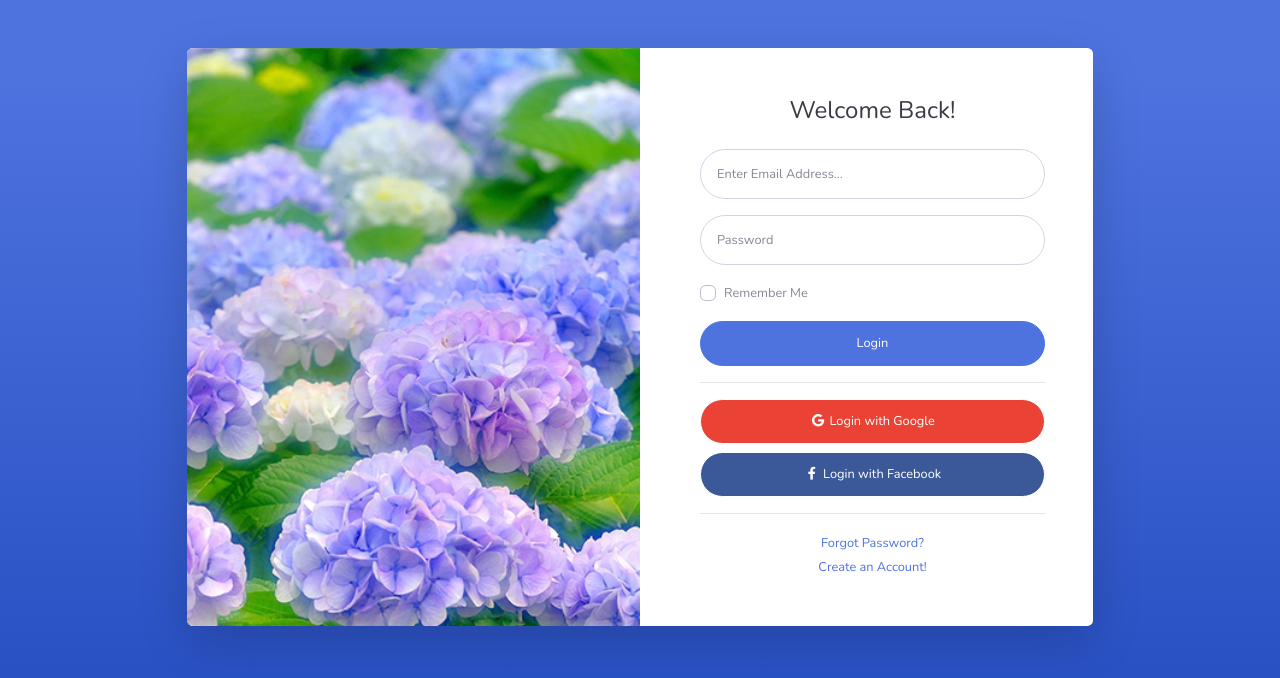
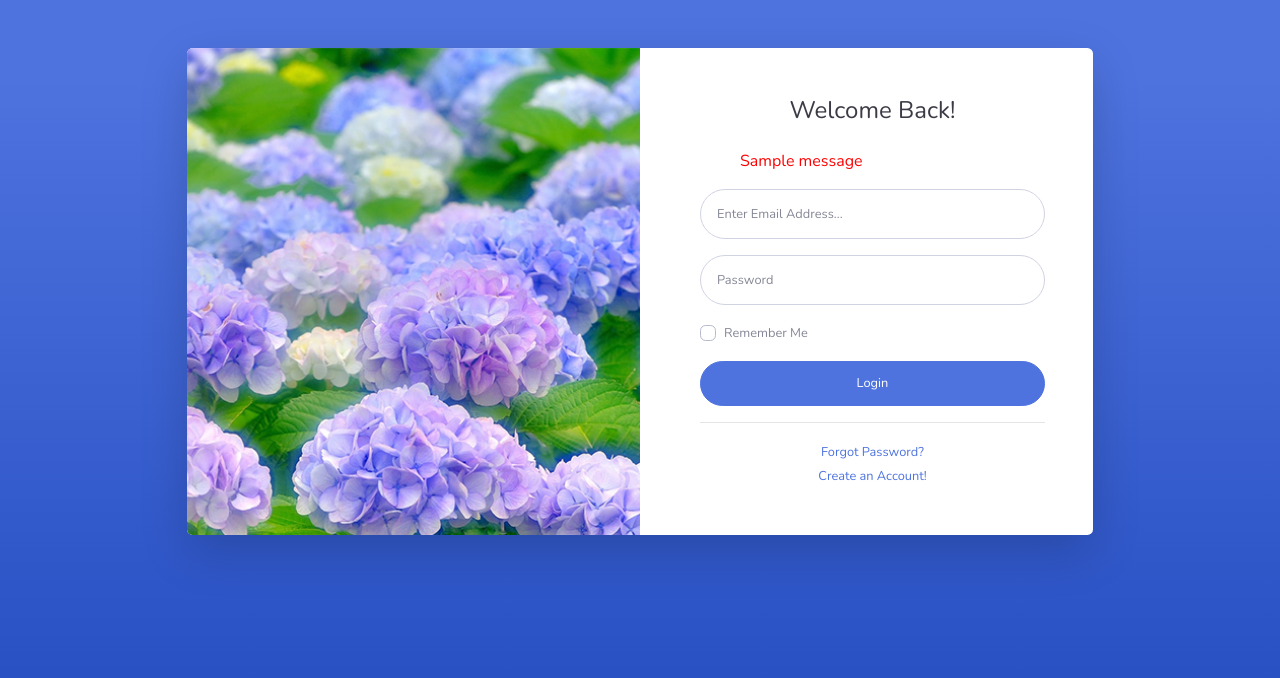
Before and after one commit to hungnn2911/python-group1, a Django app: template jobsummary/templates/layouts/login.html in a window 1280 px wide. Shown: the top 678 px of the page. Run offline with Django 3.2, Linux system fonts and the light colour scheme; the template is opened without the code that fills it, so the values that code supplies are empty; tables that the repository leaves empty hold one stand-in row (values such as "Sample post"); one stand-in notice (Sample message) is shown; some libraries are stand-ins or nearby versions.

Commit message:
Init login logout

```diff
--- a/jobsummary/models.py
+++ b/jobsummary/models.py
@@ -61,16 +61,16 @@ class MyUser(AbstractBaseUser):
 
     position = models.CharField(max_length=255)
 
-    ROLES = [(0, "Admin"), (1, "Secretary"), (2, "Manager"), (4, "Staff")]
+    ROLES = [(0, "Admin"), (1, "Secretary"), (2, "Manager"), (3, "Staff")]
 
-    role = models.IntegerField(choices=ROLES)
+    role = models.IntegerField(choices=ROLES, null=True)
 
     email = models.EmailField(
         verbose_name='email address',
         max_length=255,
         unique=True,
     )
-    room_id = models.ForeignKey("Room", on_delete=models.CASCADE)
+    room = models.ForeignKey("Room", on_delete=models.CASCADE, null=True)
 
     is_active = models.BooleanField(default=True)
     is_admin = models.BooleanField(default=False)
--- a/jobsummary/templates/dashboard/index.html
+++ b/jobsummary/templates/dashboard/index.html
@@ -715,7 +715,7 @@
                 <div class="modal-body">Select "Logout" below if you are ready to end your current session.</div>
                 <div class="modal-footer">
                     <button class="btn btn-secondary" type="button" data-dismiss="modal">Cancel</button>
-                    <a class="btn btn-primary" href="login.html">Logout</a>
+                    <a class="btn btn-primary" href="{% url 'logout' %}">Logout</a>
                 </div>
             </div>
         </div>
--- /dev/null
+++ b/jobsummary/templates/layouts/_messages.html
@@ -0,0 +1,7 @@
+{% if messages %}
+<ul>
+    {% for messages in messages %}
+        <p style= "color: red;"> {{ messages }} </p>
+    {% endfor %}
+</ul>
+{% endif%}
--- a/jobsummary/templates/layouts/login.html
+++ b/jobsummary/templates/layouts/login.html
@@ -19,14 +19,19 @@
                                 <div class="text-center">
                                     <h1 class="h4 text-gray-900 mb-4">Welcome Back!</h1>
                                 </div>
-                                <form class="user">
+                                <div>
+                                    {% include "layouts/_messages.html"  %}
+
+                                </div>
+                                <form class="user" method="POST" action="{% url "login" %}">
+                                    {% csrf_token %}
                                     <div class="form-group">
-                                        <input type="email" class="form-control form-control-user"
+                                        <input type="email" name="email" class="form-control form-control-user"
                                             id="exampleInputEmail" aria-describedby="emailHelp"
                                             placeholder="Enter Email Address...">
                                     </div>
                                     <div class="form-group">
-                                        <input type="password" class="form-control form-control-user"
+                                        <input type="password" name="password" class="form-control form-control-user"
                                             id="exampleInputPassword" placeholder="Password">
                                     </div>
                                     <div class="form-group">
@@ -36,16 +41,10 @@
                                                 Me</label>
                                         </div>
                                     </div>
-                                    <a href="index.html" class="btn btn-primary btn-user btn-block">
+                                    <button class="btn btn-primary btn-user btn-block">
                                         Login
-                                    </a>
-                                    <hr>
-                                    <a href="index.html" class="btn btn-google btn-user btn-block">
-                                        <i class="fab fa-google fa-fw"></i> Login with Google
-                                    </a>
-                                    <a href="index.html" class="btn btn-facebook btn-user btn-block">
-                                        <i class="fab fa-facebook-f fa-fw"></i> Login with Facebook
-                                    </a>
+                                    </button>
+
                                 </form>
                                 <hr>
                                 <div class="text-center">
--- a/jobsummary/urls.py
+++ b/jobsummary/urls.py
@@ -2,7 +2,7 @@ from django.urls import path
 from jobsummary import views
 
 urlpatterns = [
-   path("login/", views.login, name="login" ),
+   path("", views.user_login, name="login" ),
    path("dashboard/", views.dashboard, name="dashboard" ),
-
+   path("logout/", views.user_logout, name="logout")
 ]
```
Also changed, not shown: jobsummary/views.py (+26 -2 lines), jobsummary/migrations/0002_auto_20211106_0920.py (added), jobsummary/migrations/0003_auto_20211106_0925.py (added).
